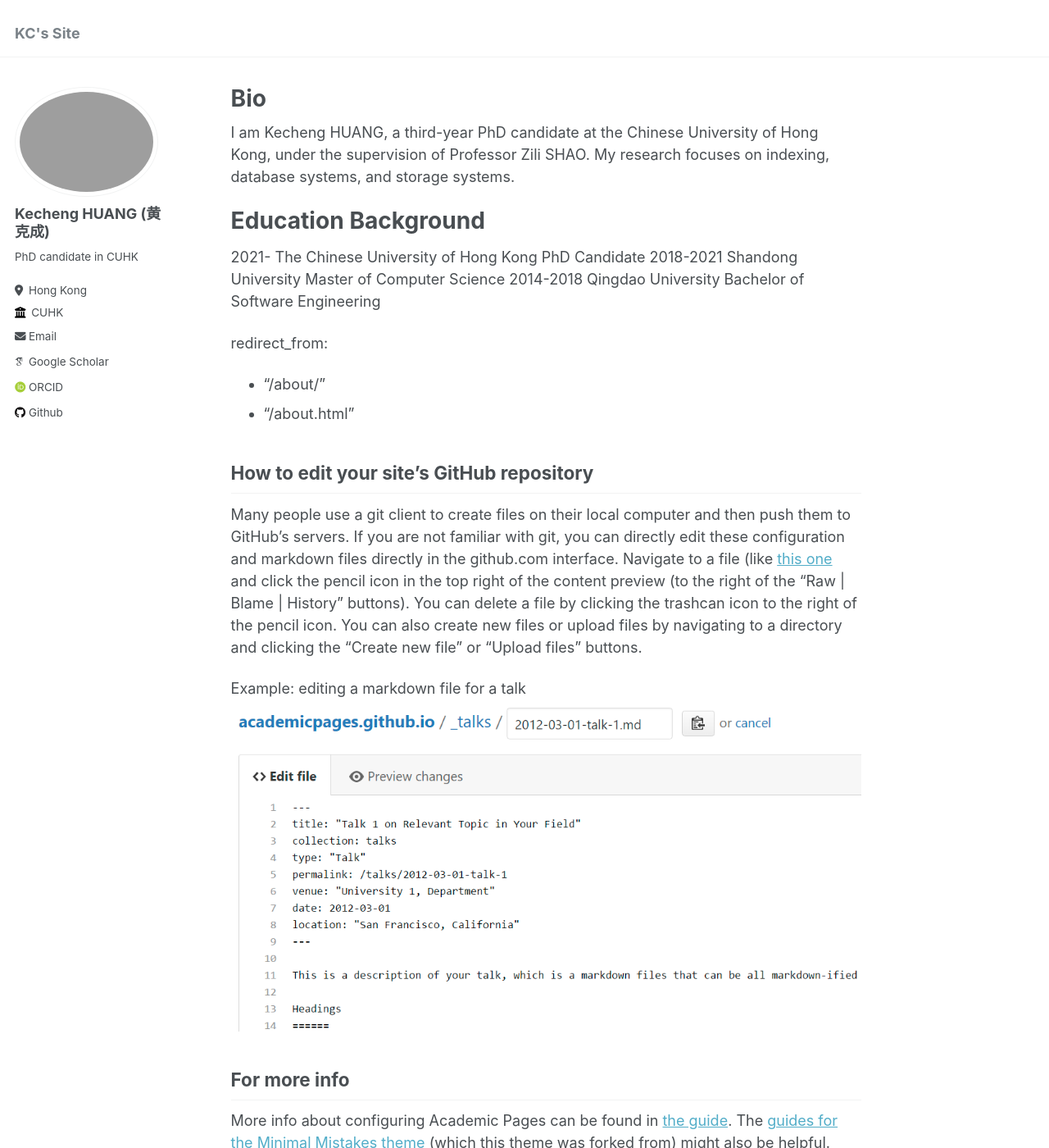
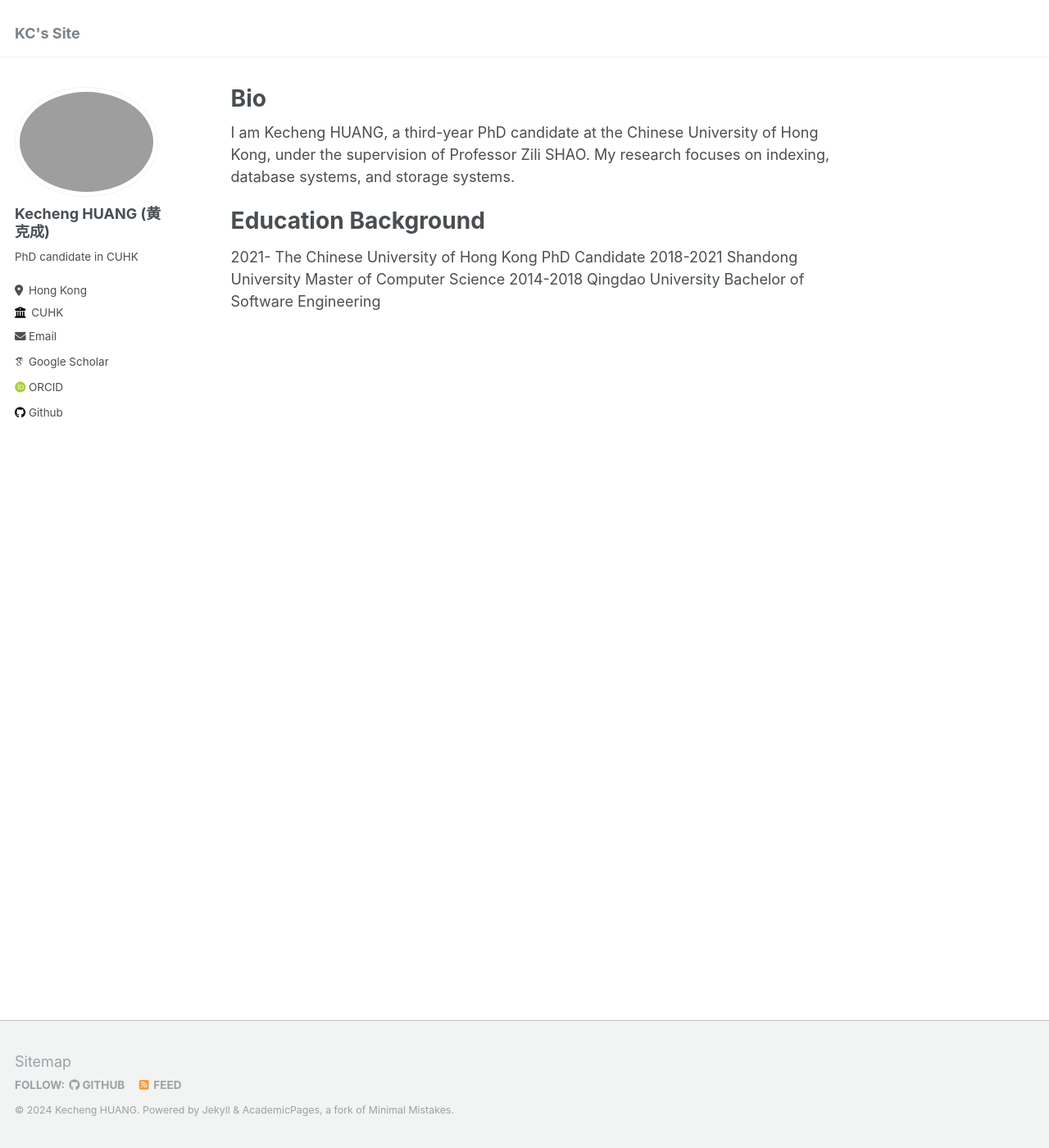
Before and after one commit to ericaloha/ericaloha.github.io, a Jekyll site: the page built from _pages/about.md, in a window 1280 px wide and 1400 px high. Shown: the whole window at 82% size. Built offline with Jekyll 4.4.1, drawn with Linux system fonts in a browser that asks for light colours; some web fonts are replaced.

Commit message:
Update about.md

```diff
--- a/_pages/about.md
+++ b/_pages/about.md
@@ -11,21 +11,3 @@ Education Background
 2021-            The Chinese University of Hong Kong        PhD Candidate
 2018-2021        Shandong University                        Master of Computer Science
 2014-2018        Qingdao University                         Bachelor of Software Engineering
-
-
-redirect_from:
-  - "/about/"
-  - "/about.html"
-
-
-
-How to edit your site's GitHub repository
-------
-Many people use a git client to create files on their local computer and then push them to GitHub's servers. If you are not familiar with git, you can directly edit these configuration and markdown files directly in the github.com interface. Navigate to a file (like [this one](https://github.com/academicpages/academicpages.github.io/blob/master/_talks/2012-03-01-talk-1.md) and click the pencil icon in the top right of the content preview (to the right of the "Raw | Blame | History" buttons). You can delete a file by clicking the trashcan icon to the right of the pencil icon. You can also create new files or upload files by navigating to a directory and clicking the "Create new file" or "Upload files" buttons.
-
-Example: editing a markdown file for a talk
-![Editing a markdown file for a talk](/images/editing-talk.png)
-
-For more info
-------
-More info about configuring Academic Pages can be found in [the guide](https://academicpages.github.io/markdown/). The [guides for the Minimal Mistakes theme](https://mmistakes.github.io/minimal-mistakes/docs/configuration/) (which this theme was forked from) might also be helpful.
```
